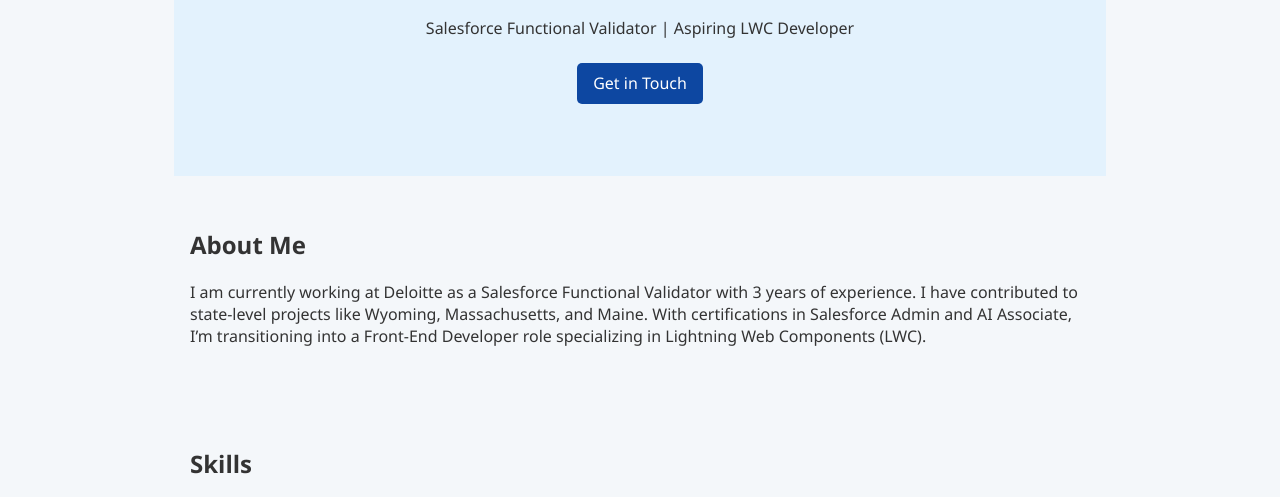
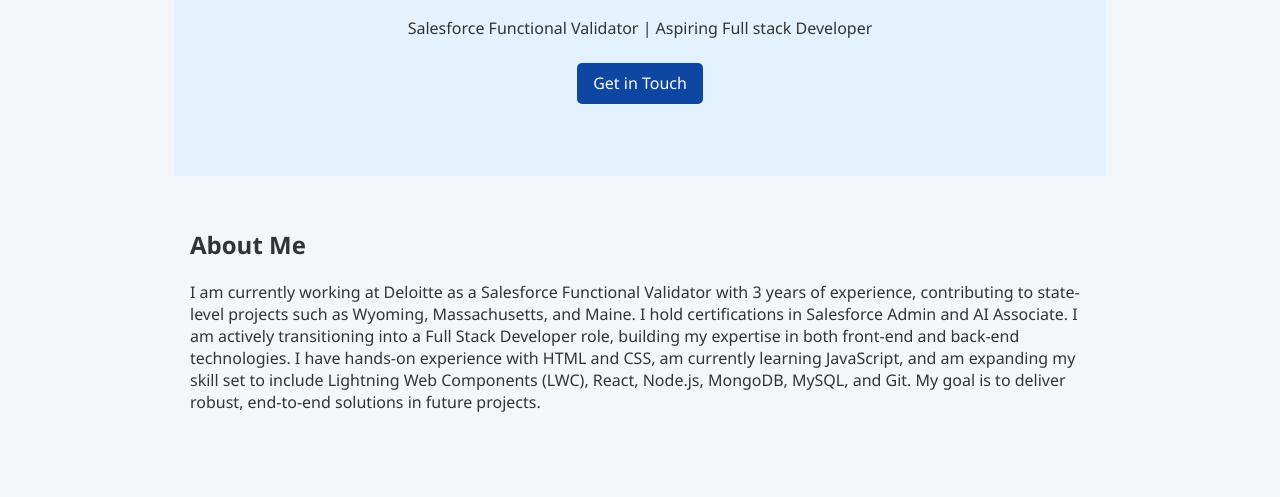
Before and after one commit to sangeetsingh/my-portfolio, a plain HTML site: page index.html in a window 1280 px wide. Shown: the part 228-725 px from the top of the page. Drawn offline with Linux system fonts and the light colour scheme.

Commit message:
Update Project

```diff
--- a/index.html
+++ b/index.html
@@ -3,7 +3,7 @@
 <head>
   <meta charset="UTF-8" />
   <meta name="viewport" content="width=device-width, initial-scale=1.0"/>
-  <title>Sangeet Singh | Salesforce Developer</title>
+  <title>Sangeet Singh | Full Stack Developer</title>
   <link rel="stylesheet" href="style.css" />
 </head>
 <body>
@@ -23,7 +23,7 @@
   <section id="hero">
     <div class="hero-content">
       <h1>Hello, I'm <span>Sangeet Singh</span></h1>
-      <p>Salesforce Functional Validator | Aspiring LWC Developer</p>
+      <p>Salesforce Functional Validator | Aspiring Full stack Developer</p>
       <a href="#contact" class="btn">Get in Touch</a>
     </div>
   </section>
@@ -31,10 +31,7 @@
   <section id="about">
     <h2>About Me</h2>
     <p>
-      I am currently working at Deloitte as a Salesforce Functional Validator with 3 years of experience.
-      I have contributed to state-level projects like Wyoming, Massachusetts, and Maine. With certifications
-      in Salesforce Admin and AI Associate, I’m transitioning into a Front-End Developer role specializing in
-      Lightning Web Components (LWC).
+I am currently working at Deloitte as a Salesforce Functional Validator with 3 years of experience, contributing to state-level projects such as Wyoming, Massachusetts, and Maine. I hold certifications in Salesforce Admin and AI Associate. I am actively transitioning into a Full Stack Developer role, building my expertise in both front-end and back-end technologies. I have hands-on experience with HTML and CSS, am currently learning JavaScript, and am expanding my skill set to include Lightning Web Components (LWC), React, Node.js, MongoDB, MySQL, and Git. My goal is to deliver robust, end-to-end solutions in future projects.
     </p>
   </section>
 
```
